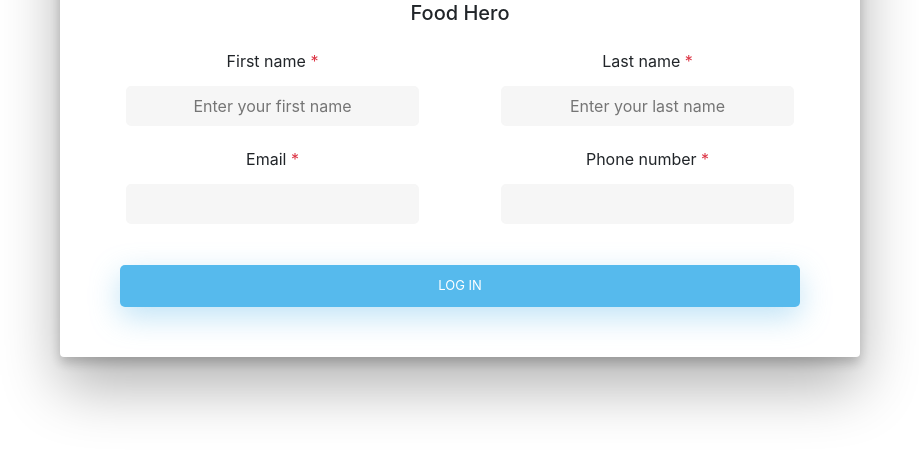
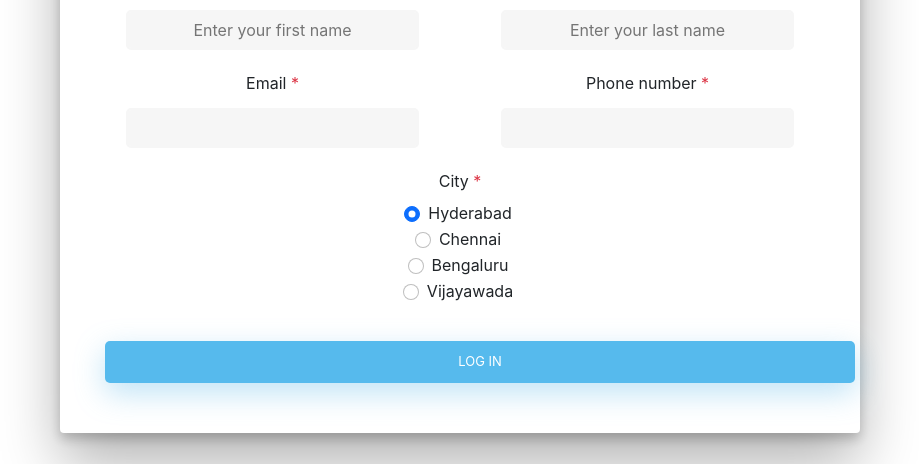
Before and after one commit to MGaneshReddy/FoodHero, a plain HTML site: page Food Hero/signup.html in a window 1280 px wide. Shown: the part 336-800 px from the top of the page, without its empty margins (180-1099 px from the left). Drawn offline with nearby package versions, Linux system fonts and the light colour scheme.

Commit message:
Update signup.html

```diff
--- a/Food Hero/signup.html
+++ b/Food Hero/signup.html
@@ -4,7 +4,7 @@
 <head>
   <meta charset="utf-8">
   <title>Sign Up</title>
-  <link rel="icon" type="image/x-icon" href="images/logo1.jpg" >
+  <link rel="icon" type="image/x-icon" href="images/logo1.jpg">
 
   <!-- google fonts -->
   <link rel="preconnect" href="https://fonts.googleapis.com">
@@ -26,6 +26,7 @@
   <script src="https://cdn.jsdelivr.net/npm/bootstrap@5.2.0/dist/js/bootstrap.bundle.min.js" integrity="sha384-A3rJD856KowSb7dwlZdYEkO39Gagi7vIsF0jrRAoQmDKKtQBHUuLZ9AsSv4jD4Xa" crossorigin="anonymous"></script>
 
 </head>
+
 <body>
   <div class="wrapper fadeInDown">
     <div id="formContent">
@@ -48,8 +49,41 @@
                   onblur="validate(2)"> </div>
             </div>
             <div class="row justify-content-between text-left">
-                  <div class="form-group col-sm-6 flex-column d-flex"> <label class="form-control-label px-3">Email<span class="text-danger"> *</span></label> <input type="text" id="email" name="email" placeholder="" onblur="validate(3)"> </div>
-                  <div class="form-group col-sm-6 flex-column d-flex"> <label class="form-control-label px-3">Phone number<span class="text-danger"> *</span></label> <input type="text" id="mob" name="mob" placeholder="" onblur="validate(4)"> </div>
+              <div class="form-group col-sm-6 flex-column d-flex"> <label class="form-control-label px-3">Email<span class="text-danger"> *</span></label>
+                <input type="text" id="email" name="email" placeholder="" onblur="validate(3)">
+              </div>
+              <div class="form-group col-sm-6 flex-column d-flex"> <label class="form-control-label px-3">Phone number<span class="text-danger"> *</span></label>
+                <input type="text" id="mob" name="mob" placeholder="" onblur="validate(4)">
+              </div>
+            </div>
+            <div class="row ">
+              <div class="form-group flex-column d-flex"> <label class="form-control-label px-3">City<span class="text-danger"> *</span></label>
+                <div class="form-check">
+                  <input class="form-check-input" type="radio" name="flexRadioDefault" id="flexRadioDefault2" checked>
+                  <label class="form-check-label" for="flexRadioDefault2">
+                    Hyderabad
+                  </label>
+                </div>
+                <div class="form-check">
+                  <input class="form-check-input" type="radio" name="flexRadioDefault" id="flexRadioDefault1">
+                  <label class="form-check-label" for="flexRadioDefault1">
+                    Chennai
+                  </label>
+                </div>
+                <div class="form-check">
+                  <input class="form-check-input" type="radio" name="flexRadioDefault" id="flexRadioDefault1">
+                  <label class="form-check-label" for="flexRadioDefault1">
+                    Bengaluru
+                  </label>
+                </div>
+                <div class="form-check">
+                  <input class="form-check-input" type="radio" name="flexRadioDefault" id="flexRadioDefault1">
+                  <label class="form-check-label" for="flexRadioDefault1">
+                    Vijayawada
+                  </label>
+                </div>
+
+
               </div>
 
           </form>
```
Lines whose indentation alone changed are shown as unchanged.
